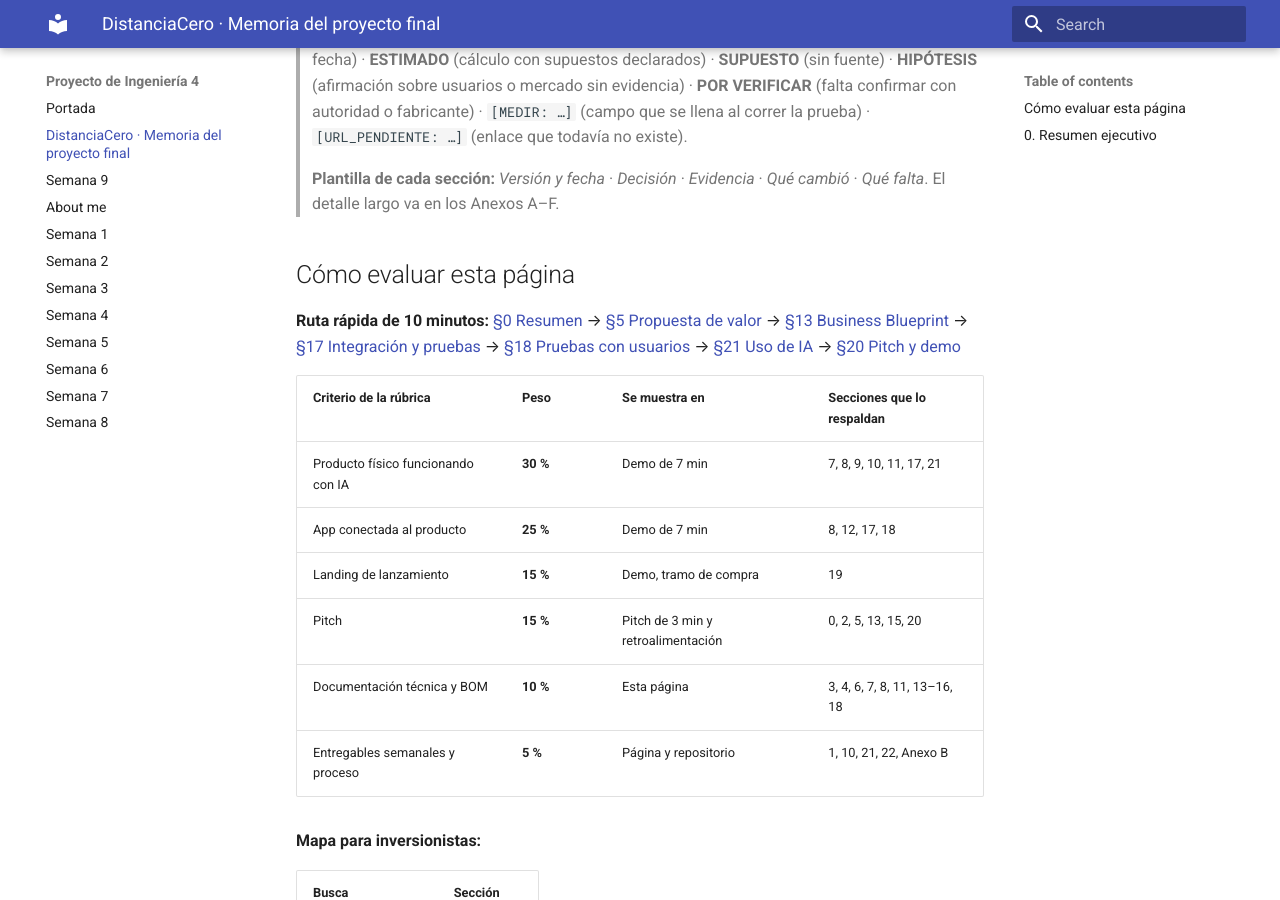
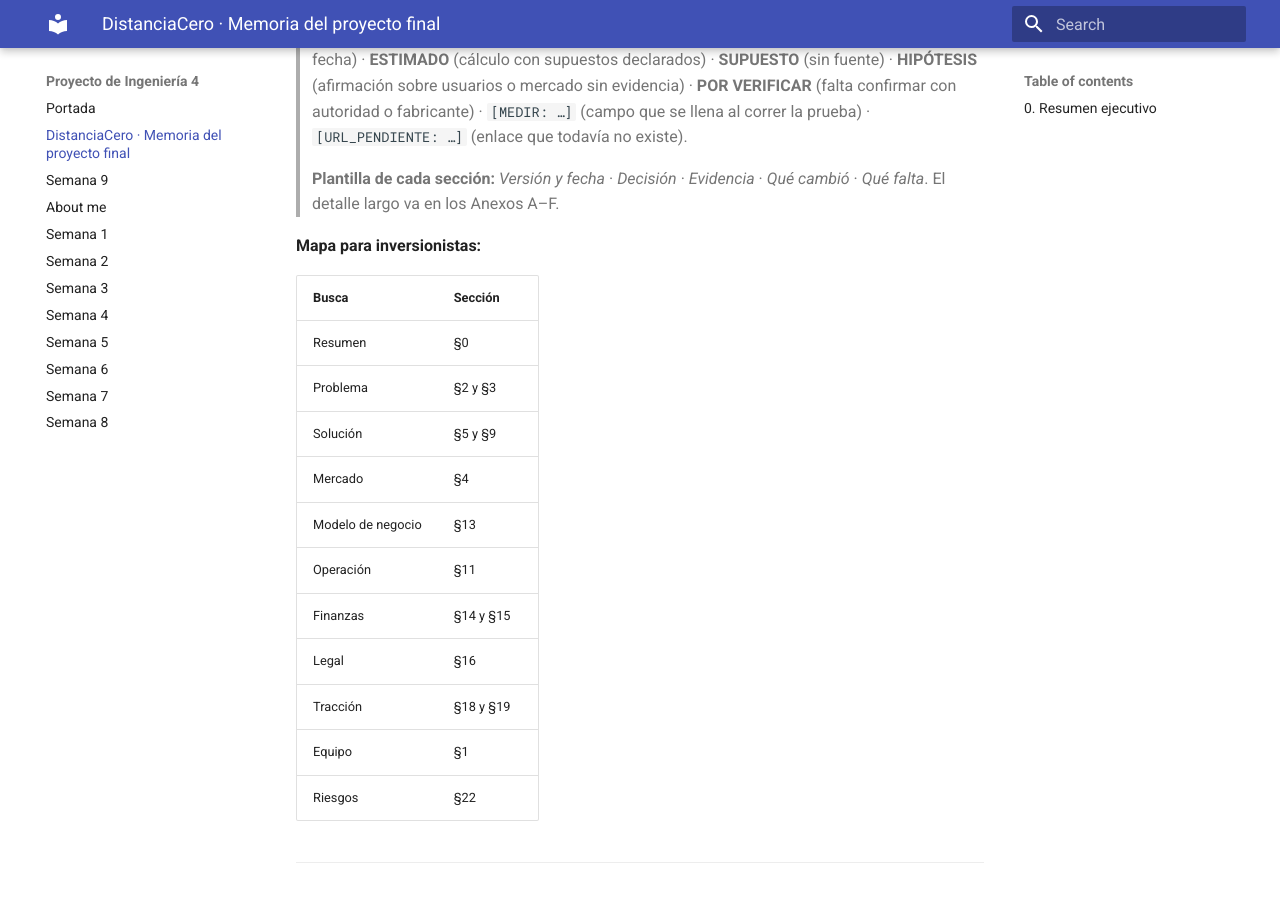
Before and after one commit to and070406/Proyecto4_andrea, an MkDocs documentation site: the page built from docs/Proyecto Final.md, in a window 1280 px wide and 900 px high, scrolled down 225 px. Built offline with MkDocs 1.6.1 and Material for MkDocs 9.7.7, drawn with Linux system fonts in a browser that asks for light colours; part of the change alters nothing that is shown; some of the changed text lies outside the part shown.

Commit message:
proyecto

```diff
--- a/docs/Proyecto Final.md
+++ b/docs/Proyecto Final.md
@@ -6,19 +6,6 @@
 > **Leyenda de evidencia:** **MEDIDO** (dato propio con archivo) · **VERIFICADO** (fuente externa con fecha) · **ESTIMADO** (cálculo con supuestos declarados) · **SUPUESTO** (sin fuente) · **HIPÓTESIS** (afirmación sobre usuarios o mercado sin evidencia) · **POR VERIFICAR** (falta confirmar con autoridad o fabricante) · `[MEDIR: …]` (campo que se llena al correr la prueba) · `[URL_PENDIENTE: …]` (enlace que todavía no existe).
 >
 > **Plantilla de cada sección:** *Versión y fecha* · *Decisión* · *Evidencia* · *Qué cambió* · *Qué falta*. El detalle largo va en los Anexos A–F.
-
-## Cómo evaluar esta página
-
-**Ruta rápida de 10 minutos:** [§0 Resumen](#0-resumen-ejecutivo) → [§5 Propuesta de valor](#5-propuesta-de-valor-y-oferta) → [§13 Business Blueprint](#13-business-blueprint) → [§17 Integración y pruebas](#17-integracion-y-pruebas-del-sistema) → [§18 Pruebas con usuarios](#18-pruebas-con-usuarios) → [§21 Uso de IA](#21-uso-de-ia-en-el-proyecto) → [§20 Pitch y demo](#20-pitch-y-demo)
-
-| Criterio de la rúbrica | Peso | Se muestra en | Secciones que lo respaldan |
-|---|---|---|---|
-| Producto físico funcionando con IA | **30 %** | Demo de 7 min | 7, 8, 9, 10, 11, 17, 21 |
-| App conectada al producto | **25 %** | Demo de 7 min | 8, 12, 17, 18 |
-| Landing de lanzamiento | **15 %** | Demo, tramo de compra | 19 |
-| Pitch | **15 %** | Pitch de 3 min y retroalimentación | 0, 2, 5, 13, 15, 20 |
-| Documentación técnica y BOM | **10 %** | Esta página | 3, 4, 6, 7, 8, 11, 13–16, 18 |
-| Entregables semanales y proceso | **5 %** | Página y repositorio | 1, 10, 21, 22, Anexo B |
 
 **Mapa para inversionistas:**
 
@@ -56,7 +43,7 @@
 | Mercado alcanzable | SOM: **850 familias** en los años 1–2 (**SUPUESTO**, §4) |
 | Precio | **$4,490** el equipo + **$449/mes** (IVA por confirmar, §16 R8) |
 | Economía unitaria | Contribución de **$342.70/mes**; LTV ÷ inversión de **13.8** (paga el hardware) o **3.72** (comodato con DFM), **ESTIMADO** (§15) |
-| Enlaces | [App (prototipo)](https://jesushernandez2005.github.io/Proyecto4/app/) · Landing `[URL_PENDIENTE: https://jesushernandez2005.github.io/Proyecto4/landing/]` · [Repositorio](https://github.com/jesushernandez2005/proyecto4) · Video del pitch `[URL_PENDIENTE]` · Demo de respaldo `[URL_PENDIENTE]` |
+| Enlaces | [App (prototipo)](https://jesushernandez2005.github.io/Proyecto4/app/) · Landing `[URL_PENDIENTE: https://jesushernandez2005.github.io/Proyecto4/landing/]` · [Repositorio](https://and070406.github.io/Proyecto4_andrea/) · Video del pitch `[URL_PENDIENTE]` · Demo de respaldo `[URL_PENDIENTE]` |
 | Estado honesto (1 línea) | **Diseño completo y documentado. Integración y pruebas con usuarios en curso: todavía no hay mediciones del sistema completo ni clientes.** `[ACTUALIZAR al cierre]` |
 
 ---
@@ -75,16 +62,14 @@
 |---|---|---|
 | Jesús León Hernández Martínez | `[ROL]` | Autor del sitio con las Actividades 1–9; coautor de la app web ([/app/](https://jesushernandez2005.github.io/Proyecto4/app/)) |
 | Andrea Solano López | `[ROL]` | Coautora (con Jesús) de la matriz de selección (Semana 2), el PDS (Semana 5), los conceptos (Semana 6) y la app web |
-| Mauro David Sánchez Arenas | `[ROL]` | Memoria del proyecto final, paquete de la Semana 9 y landings (sillón, bastón y portavasos) `[ENLACE: commits]` |
-| `[NOMBRE 4]` | `[ROL]` | `[ ]` |
 
-**Acuerdo de colaboración:** documento Word con roles, reuniones, reglas del repositorio, uso de IA, decisiones, conflictos y firmas → `[ENLACE: acuerdo firmado]`.
+**Acuerdo de colaboración:** documento Word con roles, reuniones, reglas del repositorio, uso de IA, decisiones, conflictos y firmas → `[ENLACE: https://iberopuebla-my.sharepoint.com/:w:/r/personal/200759_iberopuebla_mx/Documents/Acuerdo_de_colaboracion_DistanciaCero.docx?d=wdcb74f8283d441acbadc58c29ca22a3f&csf=1&web=1&e=UWMnA4]`.
 
 ## 2. Problema y oportunidad
 
 - **Versión y fecha:** v1 · Semana 2 (02/09/2026) → v9.1 · 24/11/2026
 - **Decisión:** atacar el **miedo a "la llamada"** de los hijos e hijas, no el riesgo médico de la persona mayor. El valor es la **certeza sin fricción**.
-- **Evidencia:** [Actividad 2](https://jesushernandez2005.github.io/Proyecto4/actividades/actividad-02/): 10 prompts (Perplexity y Claude), Pain-Gain en dos versiones, filtro DVN y matriz de selección; 3 entrevistas (§3).
+- **Evidencia:** [Actividad 2](https://and070406.github.io/Proyecto4_andrea/semana2/): 10 prompts (Perplexity y Claude), Pain-Gain en dos versiones, filtro DVN y matriz de selección; 3 entrevistas (§3).
 - **Qué cambió:** el dolor principal pasó de "la caída" (v1 del Pain-Gain) a "el miedo a la llamada" (v2). En la Semana 4 el problema se precisó otra vez: no depende de la **distancia**, sino de que **no haya una red humana local**.
 - **Qué falta:** medir la frecuencia del dolor (llamadas al día, minutos) en las sesiones de la §18.
 
@@ -112,7 +97,7 @@
 
 - **Versión y fecha:** v1 · Semana 3 (09/09/2026) → v2 · Semana 4 (17/09/2026) → v9.1 · 24/11/2026
 - **Decisión:** el comprador es el **hijo o hija de 35 a 55 años**, pero no es un solo segmento: son **tres perfiles** según si hay una red humana local. El usuario pasivo es su papá o mamá de 65 años o más que vive solo.
-- **Evidencia:** 3 entrevistas con citas textuales ([Actividad 4](https://jesushernandez2005.github.io/Proyecto4/actividades/actividad-04/), sección de metodología); hipótesis H1, H2 y H3.
+- **Evidencia:** 3 entrevistas con citas textuales ([Actividad 4](https://and070406.github.io/Proyecto4_andrea/semana4/), sección de metodología); hipótesis H1, H2 y H3.
 - **Qué cambió:** la capa psicográfica pasó de HIPÓTESIS a **CONFIRMADA CON MATIZ**. Apareció un tercer actor con poder de veto: **el cuidador local** (Sonia, la hermana de Ricardo).
 - **Qué falta:** entrevistar a personas mayores sobre su aceptación (S2), llegar a ≥ 5 entrevistas y registrar el consentimiento de las entrevistas en el Anexo D.
 
@@ -186,7 +171,7 @@
 
 - **Versión y fecha:** v3 · Semana 4 → v9.1 · 24/11/2026
 - **Decisión:** *"Para hijos que viven lejos de su padre o madre mayor, DistanciaCero reemplaza el miedo a 'la llamada' por la certeza diaria de que todo está bien, sin preguntar y sin culpa."*
-- **Evidencia:** 3 entrevistas (§3); evaluación IDEO: Insightful ✅, Unique ✅, Targeted ✅ con matiz ([Actividad 4](https://jesushernandez2005.github.io/Proyecto4/actividades/actividad-04/)).
+- **Evidencia:** 3 entrevistas (§3); evaluación IDEO: Insightful ✅, Unique ✅, Targeted ✅ con matiz ([Actividad 4](https://and070406.github.io/Proyecto4_andrea/semana4/)).
 - **Qué cambió:** de la v1 (segmento definido por la distancia) a la v3 (red local), con variantes por perfil.
 - **Qué falta:** probar el mensaje en la landing (§19): ¿lo explican con sus palabras en < 30 s?
 
@@ -279,15 +264,15 @@
 | Elemento | Contenido |
 |---|---|
 | Principio rector | "Silencio = tranquilidad". Además: affordances, contour bias, constraints y consistencia |
-| Tabla morfológica | 7 parámetros × 3 variantes ([Actividad 6](https://jesushernandez2005.github.io/Proyecto4/actividades/actividad-06/)) |
+| Tabla morfológica | 7 parámetros × 3 variantes ([Actividad 6](https://and070406.github.io/Proyecto4_andrea/semana6/)) |
 | Tres conceptos | Bastón Centinela · **Reposabrazos Centinela** · Posavasos Guardián. Los otros dos siguen vivos como **landings de lista de espera** para medir qué objeto prefieren las familias (§19) |
-| Render y boceto con cotas | `[IMAGEN: render, Actividad 6 Prompt 7]` · `[IMAGEN: boceto con cotas, Actividad 6]` · planos y STL en la [Actividad 8](https://jesushernandez2005.github.io/Proyecto4/actividades/actividad-08/) |
+| Render y boceto con cotas | `[IMAGEN: render, Actividad 6 Prompt 7]` · `[IMAGEN: boceto con cotas, Actividad 6]` · planos y STL en la [Actividad 8](https://and070406.github.io/Proyecto4_andrea/semana8/) |
 
 ## 10. Prototipos y evidencia
 
 - **Versión y fecha:** v1 · Semana 8 → v9.1 · 24/11/2026
 - **Decisión:** cada prototipo responde **una** pregunta; el prototipo de función (sensado) tiene la prioridad más alta.
-- **Evidencia:** carcasa en 3D con 4 archivos STL ([Actividad 8](https://jesushernandez2005.github.io/Proyecto4/actividades/actividad-08/)), app en Figma Make (Semana 6), [app web](https://jesushernandez2005.github.io/Proyecto4/app/) (23/11) y landings (24/11).
+- **Evidencia:** carcasa en 3D con 4 archivos STL ([Actividad 8](https://and070406.github.io/Proyecto4_andrea/semana8/)), app en Figma Make (Semana 6), [app web](https://jesushernandez2005.github.io/Proyecto4/app/) (23/11) y landings (24/11).
 - **Qué cambió:** el primer acomodo de la carcasa chocaba (el USB-C quedaba sobre el ESP32); se reacomodaron los componentes.
 - **Qué falta:** el prototipo de función, el impreso de la carcasa y la hoja de observación de la landing (está vacía).
 
@@ -295,7 +280,7 @@
 |---|---|---|---|---|---|
 | Landing estática | ¿El hijo o hija explica el producto y decide con el precio? | Negocio, baja | HTML de un archivo | **PENDIENTE** (hoja vacía) | — |
 | Carcasa en 2 variantes | ¿Caben el PCB, el módulo y la batería en una placa que cierra sin herramientas? | Forma, alta (digital) | Blender, planos y 4 STL | Modelo 3D | Se reacomodaron componentes; el JST se movió 1 mm |
-| App en Figma Make | ¿Los estados se entienden? | Interfaz, media | Pantallas con datos de ejemplo | [Actividad 6](https://jesushernandez2005.github.io/Proyecto4/actividades/actividad-06/), Prompt 8 | Se agregaron el círculo de cuidado y la vista para el cuidador local |
+| App en Figma Make | ¿Los estados se entienden? | Interfaz, media | Pantallas con datos de ejemplo | [Actividad 6](https://and070406.github.io/Proyecto4_andrea/semana6/), Prompt 8 | Se agregaron el círculo de cuidado y la vista para el cuidador local |
 | App web (23/11/2026) | ¿El flujo completo (onboarding → estado → alerta → pausa) se entiende y se conecta a un dispositivo? | Interfaz y función, media | HTML de un archivo con modo demo y modo "dispositivo real" por MQTT | [Prototipo](https://jesushernandez2005.github.io/Proyecto4/app/) | Se agregó "Sin conexión" distinto de "Alerta"; el modo de aviso es configurable (H2) |
 | Landings (24/11/2026) | ¿Cuál de los tres objetos piden más las familias? | Negocio, media | 3 landings con formulario que guarda el campo `producto` | `[URL_PENDIENTE]` · `[MEDIR: registros por producto]` | — |
 | **Función (sensado)** | ¿El acelerómetro bajo el cojín distingue sentarse de un golpe? | Función, alta | `[POR CONSTRUIR]` | `[MEDIR: F1]` | — |
```
